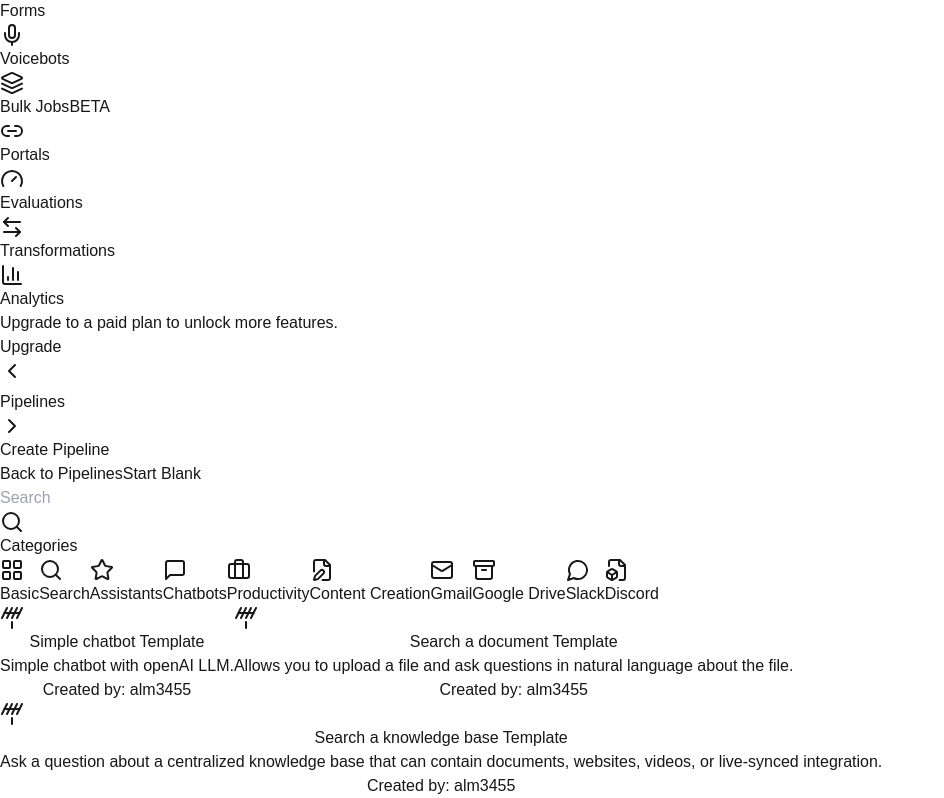
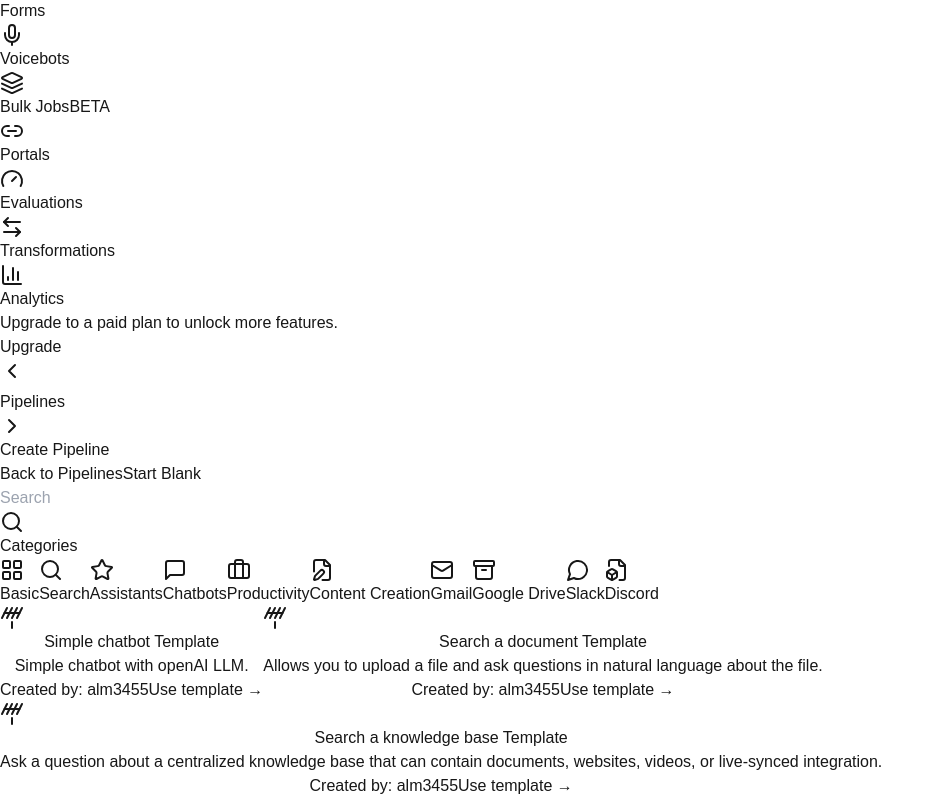
Before and after one commit to harishneel1/nucleus, a Next.js app: page /pipelines/new in a window 1280 px wide. Shown: the part 440-1238 px from the top of the page, without its empty margins (0-944 px from the left). Built offline with nearby package versions, Linux system fonts and the light colour scheme.

Commit message:
Added the "Use template" button on templates

```diff
--- a/src/components/pipelines/TemplateCard.tsx
+++ b/src/components/pipelines/TemplateCard.tsx
@@ -20,8 +20,8 @@
         <button
             onClick={handleClick}
             className="w-full flex flex-col p-4 rounded-lg border border-gray-200
-                     hover:border-violet-200 hover:shadow-sm transition-all
-                     bg-white group h-[160px] justify-between"
+         hover:border-violet-200 hover:shadow-sm transition-all
+         bg-white group h-[180px] justify-between"
         >
             <div className="flex items-start gap-3">
                 {/* Icon and Content */}
@@ -40,10 +40,14 @@
             </div>
 
             {/* Created by - Now consistently at bottom */}
-            <div className="mt-auto pt-3 flex items-center border-t border-gray-100">
+            <div className="mt-auto pt-4 flex items-center justify-between border-t border-gray-100">
                 <span className="text-xs text-gray-500">
                     Created by: {template.createdBy}
                 </span>
+                <button className="text-xs text-violet-600 font-medium hover:bg-violet-50 rounded-md
+                 px-2.5 py-1.5 transition-colors opacity-0 group-hover:opacity-100 ml-4">
+                    Use template →
+                </button>
             </div>
         </button>
     );
```
